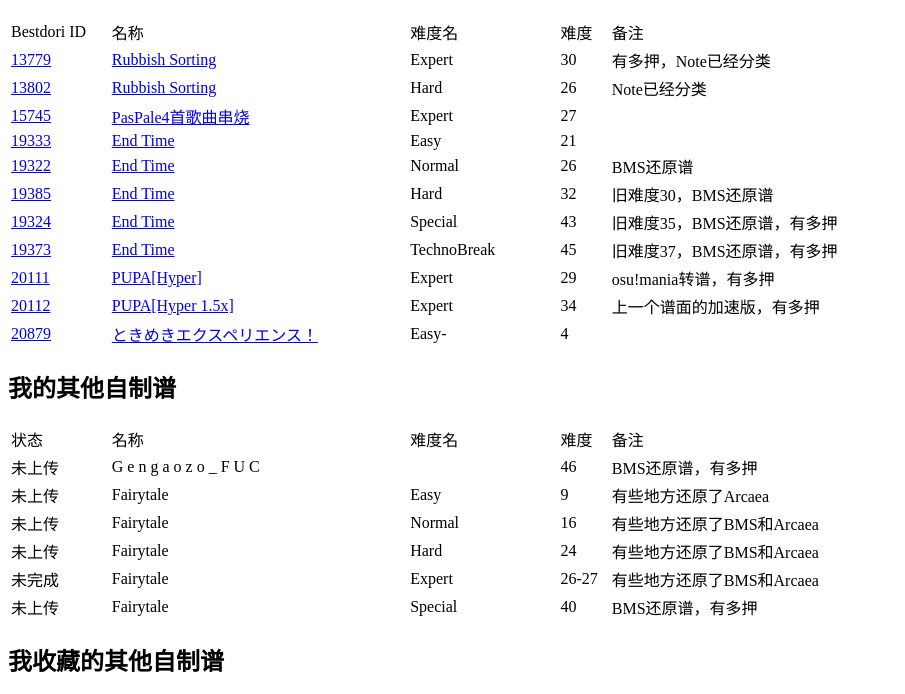
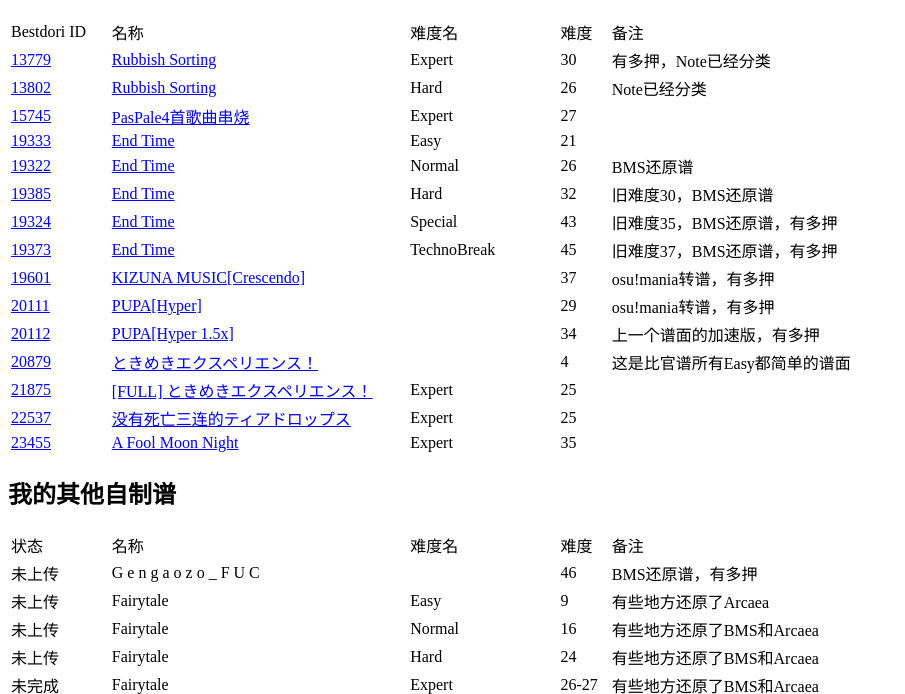
Before and after one commit to qq1010903229/qq1010903229.github.io, a plain HTML site: page bandoricharts.html in a window 1280 px wide. Shown: the part 113-807 px from the top of the page, without its empty margins (0-905 px from the left). Drawn offline with Linux system fonts and the light colour scheme; no server answers.

Commit message:
Add files via upload

```diff
--- a/bandoricharts.html
+++ b/bandoricharts.html
@@ -70,24 +70,52 @@
 <td>旧难度37，BMS还原谱，有多押</td>
 </tr>
 <tr>
+<td><a href="https://bestdori.com/community/charts/19601">19601</a></td>
+<td><a href="https://bestdori.com/community/charts/19601">KIZUNA MUSIC[Crescendo]</a></td>
+<td></td>
+<td>37</td>
+<td>osu!mania转谱，有多押</td>
+</tr>
+<tr>
 <td><a href="https://bestdori.com/community/charts/20111">20111</a></td>
 <td><a href="https://bestdori.com/community/charts/20111">PUPA[Hyper]</a></td>
-<td>Expert</td>
+<td></td>
 <td>29</td>
 <td>osu!mania转谱，有多押</td>
 </tr>
 <tr>
 <td><a href="https://bestdori.com/community/charts/20112">20112</a></td>
 <td><a href="https://bestdori.com/community/charts/20112">PUPA[Hyper 1.5x]</a></td>
-<td>Expert</td>
+<td></td>
 <td>34</td>
 <td>上一个谱面的加速版，有多押</td>
 </tr>
 <tr>
 <td><a href="https://bestdori.com/community/charts/20879">20879</a></td>
 <td><a href="https://bestdori.com/community/charts/20879">ときめきエクスペリエンス！</a></td>
-<td>Easy-</td>
+<td></td>
 <td>4</td>
+<td>这是比官谱所有Easy都简单的谱面</td>
+</tr>
+<tr>
+<td><a href="https://bestdori.com/community/charts/21875">21875</a></td>
+<td><a href="https://bestdori.com/community/charts/21875">[FULL] ときめきエクスペリエンス！</a></td>
+<td>Expert</td>
+<td>25</td>
+<td></td>
+</tr>
+<tr>
+<td><a href="https://bestdori.com/community/charts/22537">22537</a></td>
+<td><a href="https://bestdori.com/community/charts/22537">没有死亡三连的ティアドロップス</a></td>
+<td>Expert</td>
+<td>25</td>
+<td></td>
+</tr>
+<tr>
+<td><a href="https://bestdori.com/community/charts/23455">23455</a></td>
+<td><a href="https://bestdori.com/community/charts/23455">A Fool Moon Night</a></td>
+<td>Expert</td>
+<td>35</td>
 <td></td>
 </tr>
 </table>
```
